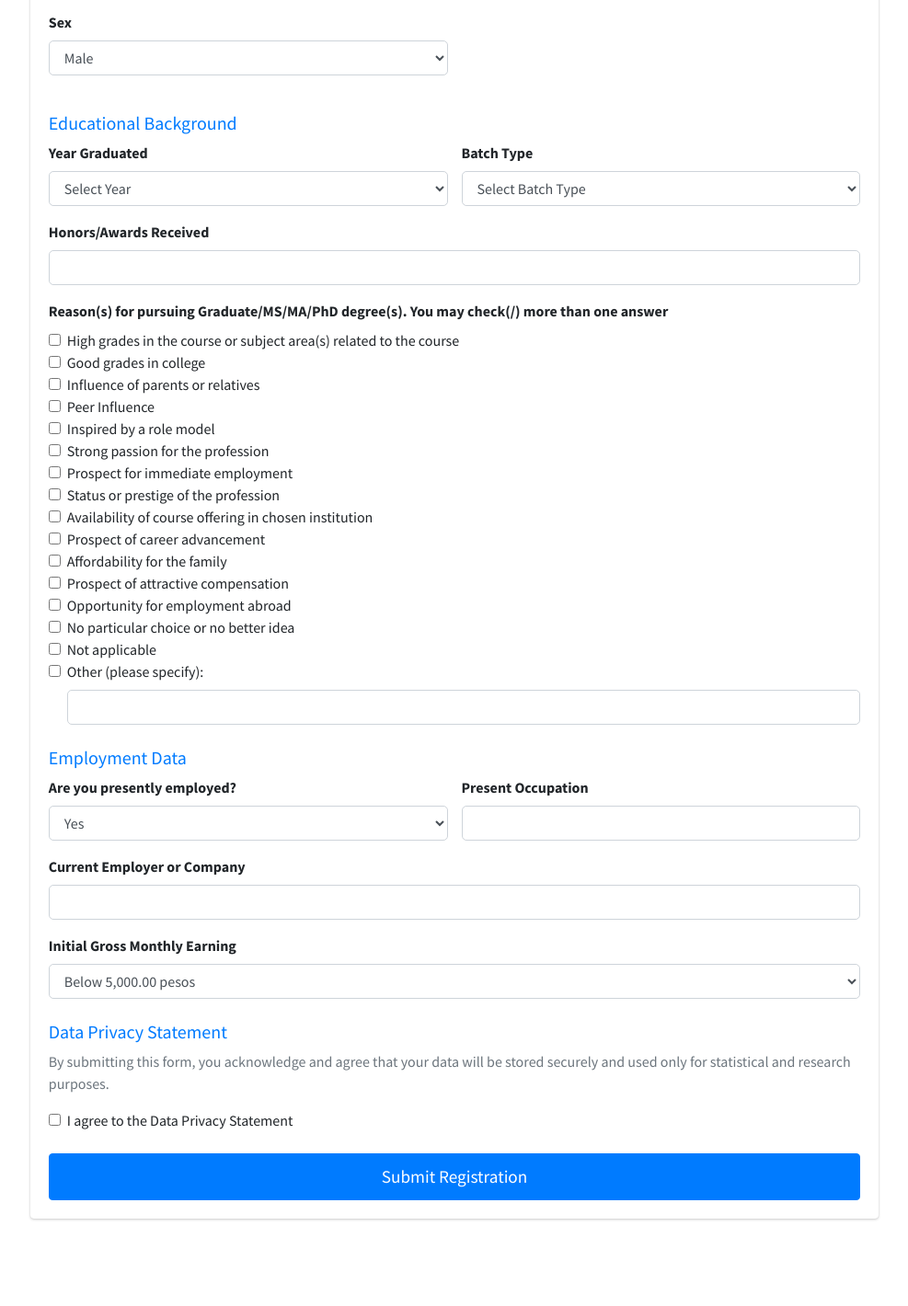
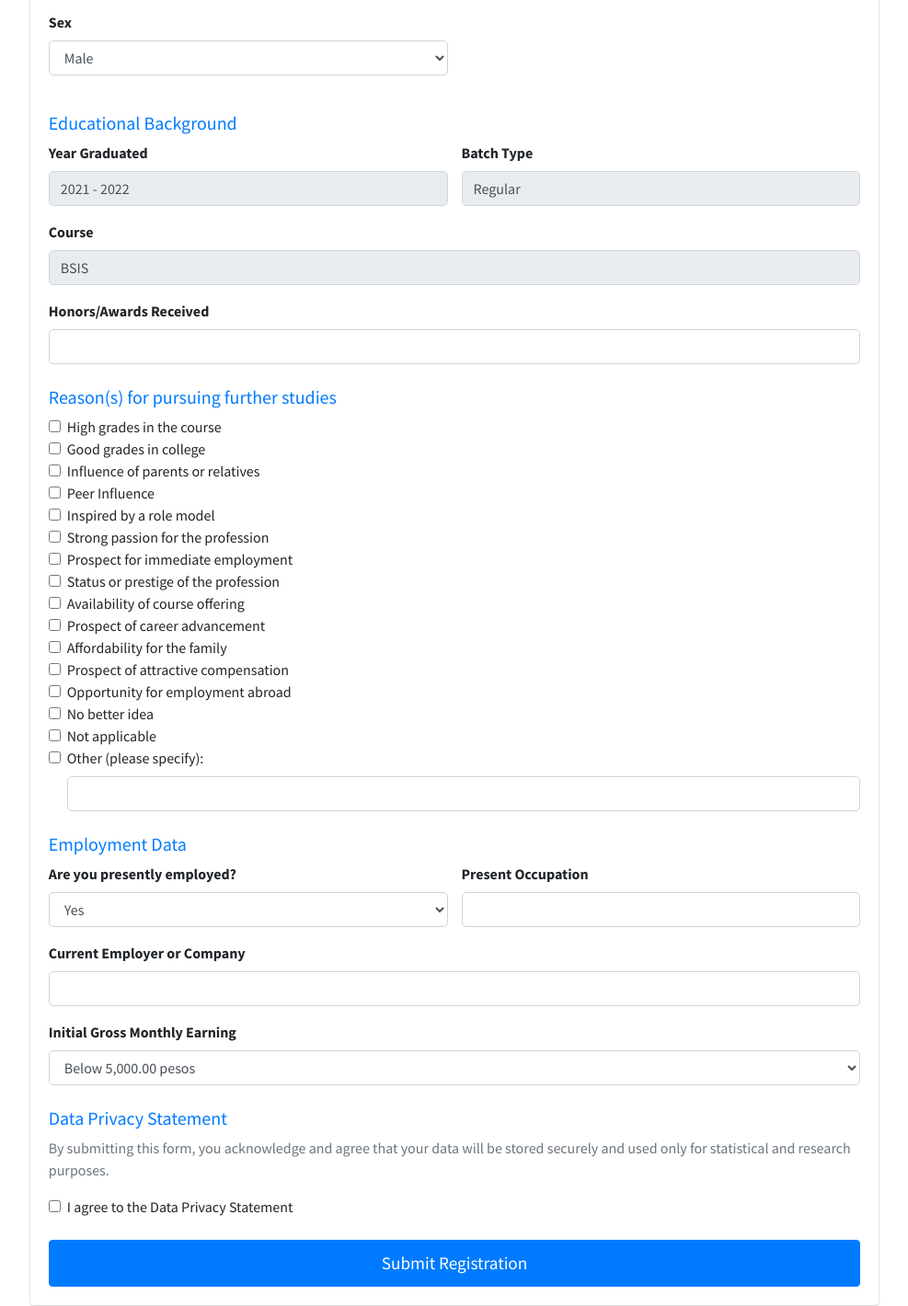
Before and after one commit to xxiimcha/eyearbook, a Django app: page /form/2/ in a window 1280 px wide. Shown: the part 456-1876 px from the top of the page at 92% size, without its empty margins (146-1133 px from the left). Before the commit the page ends 1783 px from the top, so only its background shows below. Run offline with Django 5.2, Linux system fonts and the light colour scheme; data comes from the database, SQL or seed files in the repository; some libraries are stand-ins or nearby versions.

Commit message:
Alumni Form modified

```diff
--- a/main/templates/main/form.html
+++ b/main/templates/main/form.html
@@ -1,5 +1,4 @@
 {% extends 'base.html' %}
-
 {% block title %}Registration Form - eYearbook{% endblock %}
 
 {% block content %}
@@ -11,36 +10,30 @@
                     <h4 class="mb-0 text-center">Registration Form</h4>
                 </div>
                 <div class="card-body">
-
                     {% if submitted %}
                         <div class="alert alert-info text-center">
                             You have already sent your data and it is now under review.
                         </div>
                     {% else %}
                         <form method="POST" action="{% if account_id %}{% url 'form_page' account_id %}{% else %}{% url 'form_page' %}{% endif %}">
-
                             {% csrf_token %}
 
-                            <!-- Personal Information Section -->
+                            <!-- Personal Information -->
                             <h5 class="text-primary">Personal Information</h5>
                             <div class="row">
                                 <div class="col-md-6 form-group">
                                     <label for="full_name">Complete Name</label>
-                                    <input type="text" class="form-control" id="full_name" name="full_name" required
-                                        value="{{ graduate_data.full_name|default:'' }}">
+                                    <input type="text" class="form-control" id="full_name" name="full_name" required value="{{ graduate_data.full_name|default:'' }}">
                                 </div>
                                 <div class="col-md-6 form-group">
                                     <label for="mobile_number">Mobile Number</label>
-                                    <input type="tel" class="form-control" id="mobile_number" name="mobile_number" required
-                                        value="{{ graduate_data.mobile_number|default:'' }}">
+                                    <input type="tel" class="form-control" id="mobile_number" name="mobile_number" required value="{{ graduate_data.mobile_number|default:'' }}">
                                 </div>
                             </div>
-
                             <div class="row">
                                 <div class="col-md-6 form-group">
                                     <label for="address">Permanent Address</label>
-                                    <input type="text" class="form-control" id="address" name="address" required
-                                        value="{{ graduate_data.address|default:'' }}">
+                                    <input type="text" class="form-control" id="address" name="address" required value="{{ graduate_data.address|default:'' }}">
                                 </div>
                                 <div class="col-md-6 form-group">
                                     <label for="civil_status">Civil Status</label>
@@ -52,7 +45,6 @@
                                     </select>
                                 </div>
                             </div>
-
                             <div class="row">
                                 <div class="col-md-6 form-group">
                                     <label for="birthday">Birthday</label>
@@ -63,7 +55,6 @@
                                     <input type="text" class="form-control" id="region" name="region" required>
                                 </div>
                             </div>
-
                             <div class="row">
                                 <div class="col-md-6 form-group">
                                     <label for="sex">Sex</label>
@@ -75,35 +66,38 @@
                                 </div>
                             </div>
 
-                            <!-- Educational Background Section -->
+                            <!-- Educational Background -->
                             <h5 class="text-primary mt-4">Educational Background</h5>
                             <div class="row">
                                 <div class="col-md-6 form-group">
-                                    <label for="year_graduated">Year Graduated</label>
-                                    <select class="form-control" id="year_graduated" name="year_graduated" required onchange="updateBatchTypes()">
-                                        <option value="">Select Year</option>
-                                        {% for year_range in batch_years.keys %}
-                                            <option value="{{ year_range }}">{{ year_range }}</option>
-                                        {% endfor %}
-                                    </select>
+                                    <label>Year Graduated</label>
+                                    <input type="text" class="form-control" value="{{ graduate_data.batch_display }}" readonly>
+                                    <input type="hidden" name="year_graduated" value="{{ graduate_data.batch_display }}">
                                 </div>
                                 <div class="col-md-6 form-group">
-                                    <label for="batch_type">Batch Type</label>
-                                    <select class="form-control" id="batch_type" name="batch_id" required>
-                                        <option value="">Select Batch Type</option>
-                                    </select>
+                                    <label>Batch Type</label>
+                                    {% for batch in selected_batch_list %}
+                                        {% if batch.id == graduate_data.batch_id %}
+                                            <input type="text" class="form-control" value="{{ batch.type }}" readonly>
+                                            <input type="hidden" name="batch_id" value="{{ batch.id }}">
+                                        {% endif %}
+                                    {% endfor %}
                                 </div>
                             </div>
 
+                            <div class="form-group">
+                                <label for="course">Course</label>
+                                <input type="text" class="form-control" id="course" name="course" required value="{{ graduate_data.course|default:'' }}" readonly>
+                            </div>
                             <div class="form-group">
                                 <label for="honors">Honors/Awards Received</label>
                                 <input type="text" class="form-control" id="honors" name="honors">
                             </div>
 
+                            <!-- Graduate Reasons -->
+                            <h5 class="text-primary mt-4">Reason(s) for pursuing further studies</h5>
                             <div class="form-group">
-                                <label><strong>Reason(s) for pursuing Graduate/MS/MA/PhD degree(s).</strong> You may check(/) more than one answer</label>
-
-                                <div class="form-check"><input class="form-check-input" type="checkbox" name="grad_reasons" value="high_grades"><label class="form-check-label">High grades in the course or subject area(s) related to the course</label></div>
+                                <div class="form-check"><input class="form-check-input" type="checkbox" name="grad_reasons" value="high_grades"><label class="form-check-label">High grades in the course</label></div>
                                 <div class="form-check"><input class="form-check-input" type="checkbox" name="grad_reasons" value="good_grades_college"><label class="form-check-label">Good grades in college</label></div>
                                 <div class="form-check"><input class="form-check-input" type="checkbox" name="grad_reasons" value="influence_parents"><label class="form-check-label">Influence of parents or relatives</label></div>
                                 <div class="form-check"><input class="form-check-input" type="checkbox" name="grad_reasons" value="peer_influence"><label class="form-check-label">Peer Influence</label></div>
@@ -111,12 +105,12 @@
                                 <div class="form-check"><input class="form-check-input" type="checkbox" name="grad_reasons" value="passion_profession"><label class="form-check-label">Strong passion for the profession</label></div>
                                 <div class="form-check"><input class="form-check-input" type="checkbox" name="grad_reasons" value="immediate_employment"><label class="form-check-label">Prospect for immediate employment</label></div>
                                 <div class="form-check"><input class="form-check-input" type="checkbox" name="grad_reasons" value="status_prestige"><label class="form-check-label">Status or prestige of the profession</label></div>
-                                <div class="form-check"><input class="form-check-input" type="checkbox" name="grad_reasons" value="availability_course"><label class="form-check-label">Availability of course offering in chosen institution</label></div>
+                                <div class="form-check"><input class="form-check-input" type="checkbox" name="grad_reasons" value="availability_course"><label class="form-check-label">Availability of course offering</label></div>
                                 <div class="form-check"><input class="form-check-input" type="checkbox" name="grad_reasons" value="career_advancement"><label class="form-check-label">Prospect of career advancement</label></div>
                                 <div class="form-check"><input class="form-check-input" type="checkbox" name="grad_reasons" value="affordability"><label class="form-check-label">Affordability for the family</label></div>
                                 <div class="form-check"><input class="form-check-input" type="checkbox" name="grad_reasons" value="attractive_compensation"><label class="form-check-label">Prospect of attractive compensation</label></div>
                                 <div class="form-check"><input class="form-check-input" type="checkbox" name="grad_reasons" value="employment_abroad"><label class="form-check-label">Opportunity for employment abroad</label></div>
-                                <div class="form-check"><input class="form-check-input" type="checkbox" name="grad_reasons" value="no_better_idea"><label class="form-check-label">No particular choice or no better idea</label></div>
+                                <div class="form-check"><input class="form-check-input" type="checkbox" name="grad_reasons" value="no_better_idea"><label class="form-check-label">No better idea</label></div>
                                 <div class="form-check"><input class="form-check-input" type="checkbox" name="grad_reasons" value="not_applicable"><label class="form-check-label">Not applicable</label></div>
                                 <div class="form-check">
                                     <input class="form-check-input" type="checkbox" name="grad_reasons" value="other">
@@ -125,7 +119,7 @@
                                 </div>
                             </div>
 
-                            <!-- Employment Data Section -->
+                            <!-- Employment Data -->
                             <h5 class="text-primary mt-4">Employment Data</h5>
                             <div class="row">
                                 <div class="col-md-6 form-group">
@@ -141,12 +135,10 @@
                                     <input type="text" class="form-control" id="job_title" name="job_title">
                                 </div>
                             </div>
-
                             <div class="form-group">
                                 <label for="company_name">Current Employer or Company</label>
                                 <input type="text" class="form-control" id="company_name" name="company_name">
                             </div>
-
                             <div class="form-group">
                                 <label for="income">Initial Gross Monthly Earning</label>
                                 <select class="form-control" name="income">
@@ -160,7 +152,7 @@
                                 </select>
                             </div>
 
-                            <!-- Data Privacy Agreement -->
+                            <!-- Data Privacy -->
                             <h5 class="text-primary mt-4">Data Privacy Statement</h5>
                             <p class="text-muted">
                                 By submitting this form, you acknowledge and agree that your data will be stored securely and used only for statistical and research purposes.
@@ -170,7 +162,7 @@
                                 <label class="form-check-label">I agree to the Data Privacy Statement</label>
                             </div>
 
-                            <!-- Submit Button -->
+                            <!-- Submit -->
                             <button type="submit" class="btn btn-primary btn-block mt-4">Submit Registration</button>
                         </form>
                     {% endif %}
@@ -207,11 +199,5 @@
             });
         }
     }
-
-    document.getElementById("batch_type").addEventListener("change", function () {
-        let selectedBatchId = this.value;
-        console.log("Selected Batch ID:", selectedBatchId);
-    });
 </script>
-
 {% endblock %}
--- a/main/views.py
+++ b/main/views.py
@@ -143,16 +143,25 @@ def form_page(request, account_id=None):
     graduate_data = None
     graduate = None
     submitted = False
+    selected_batch_list = []
 
     if account_id:
         account = get_object_or_404(Account, id=account_id)
         graduate = account.graduate
+        batch_display = f"{graduate.batch.from_year} - {graduate.batch.to_year}"
+        submitted = Yearbook.objects.filter(graduate=graduate).exists()
+
         graduate_data = {
             "full_name": f"{graduate.first_name} {graduate.middle_name or ''} {graduate.last_name}".strip(),
             "mobile_number": graduate.contact,
-            "address": graduate.address
+            "address": graduate.address,
+            "course": graduate.course,
+            "batch_id": graduate.batch.id,
+            "batch_display": batch_display
         }
-        submitted = Yearbook.objects.filter(graduate=graduate).exists()
+
+        # ✅ Get batch list for selected year range
+        selected_batch_list = batch_data.get(batch_display, [])
 
     # Handle form submission
     if request.method == "POST" and graduate and not submitted:
@@ -169,7 +178,6 @@ def form_page(request, account_id=None):
         income = request.POST.get("income")
         agreed = bool(request.POST.get("data_privacy"))
 
-        # Save to Yearbook model with status = pending
         Yearbook.objects.create(
             graduate=graduate,
             civil_status=civil_status,
@@ -186,17 +194,17 @@ def form_page(request, account_id=None):
             agreed_to_privacy=agreed,
             status="Pending"
         )
-        submitted = True  # Prevent re-entry after saving
+        submitted = True
 
     context = {
         "batch_years": batch_data,
         "graduate_data": graduate_data,
         "account_id": account_id,
-        "submitted": submitted
+        "submitted": submitted,
+        "selected_batch_list": selected_batch_list,  # ✅ send to template
     }
 
     return render(request, "main/form.html", context)
-
 
 @login_required
 def dashboard_view(request):
```
